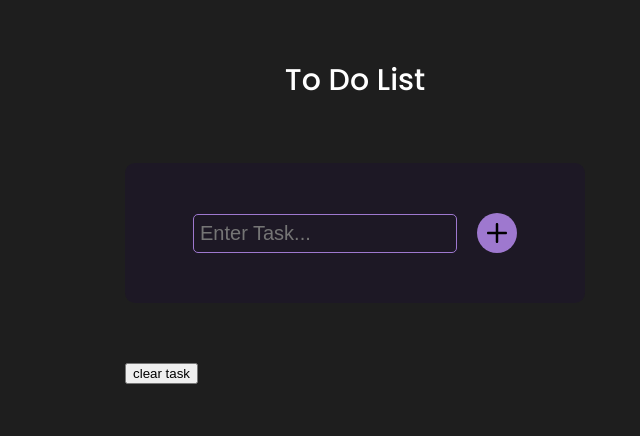
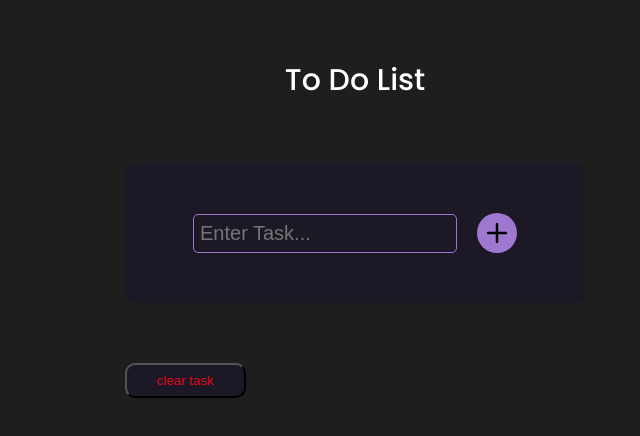
Before and after one commit to MuhammadMuneebSiddique/To-Do-List-with-Recat.Js, a React (Vite) app: page / in a window 1280 px wide. Shown: the top 436 px of the page, without its empty margins (285-925 px from the left). Built offline with nearby package versions, Linux system fonts and the light colour scheme.

Commit message:
Update App.css

```diff
--- a/src/App.css
+++ b/src/App.css
@@ -33,3 +33,15 @@ h1{
     align-items: center;
     gap: 1rem;
 }
+
+.clear-task{
+    background-color: #1D1825;
+    padding: 0.8rem 3rem;
+    color: #fff;
+    border-radius: 1rem;
+}
+
+:hover .clear-task{
+    color: #F00817;
+
+}
```
